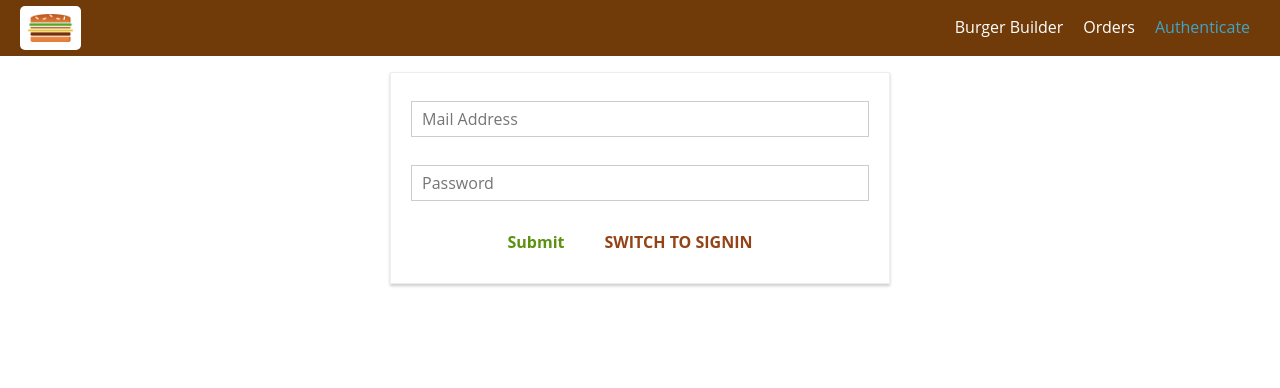
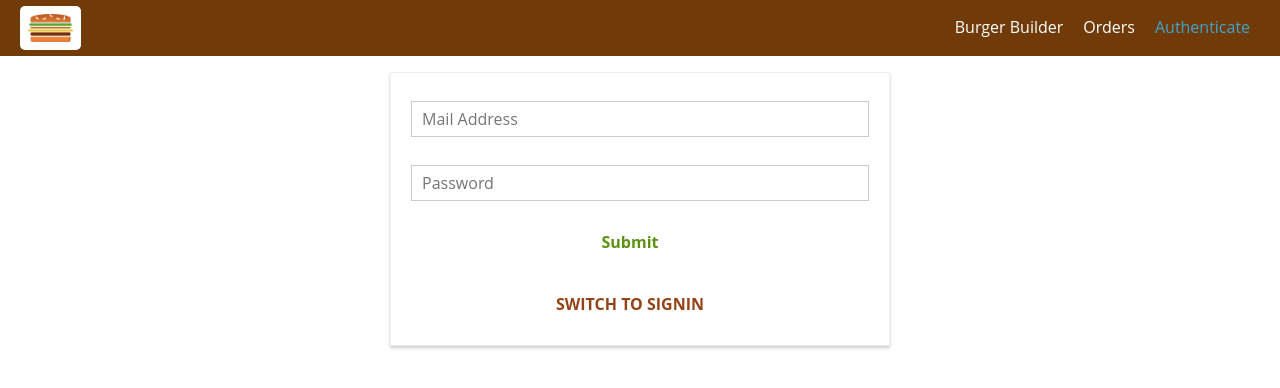
Before and after one commit to jdavisson87/burger-builder, a React (Create React App) app: page /auth in a window 1280 px wide. Shown: the top 388 px of the page. Built offline with nearby package versions, Linux system fonts and the light colour scheme; the HTML template or start-up script is replaced by a standard one.

Commit message:
Fixed Bug
Fixed switch to signup/signin button.  When user clicked on the button,
the Authstart would be called because the toggle button was inside the
form.  Moved the button to the outside of the form and now only submits
when user hits the submit button.

```diff
--- a/src/containers/Auth/Auth.container.jsx
+++ b/src/containers/Auth/Auth.container.jsx
@@ -130,10 +130,10 @@ class Auth extends Component {
         <form onSubmit={this.submitHandler}>
           {form}
           <CustomButton btnType="success">Submit</CustomButton>
-          <CustomButton btnType="danger" clicked={this.switchAuthModeHandler}>
-            SWITCH TO {this.state.isSignUp ? 'SIGNIN' : 'SIGNUP'}
-          </CustomButton>
         </form>
+        <CustomButton btnType="danger" clicked={this.switchAuthModeHandler}>
+          SWITCH TO {this.state.isSignUp ? 'SIGNIN' : 'SIGNUP'}
+        </CustomButton>
       </AuthContainer>
     );
   }
```
